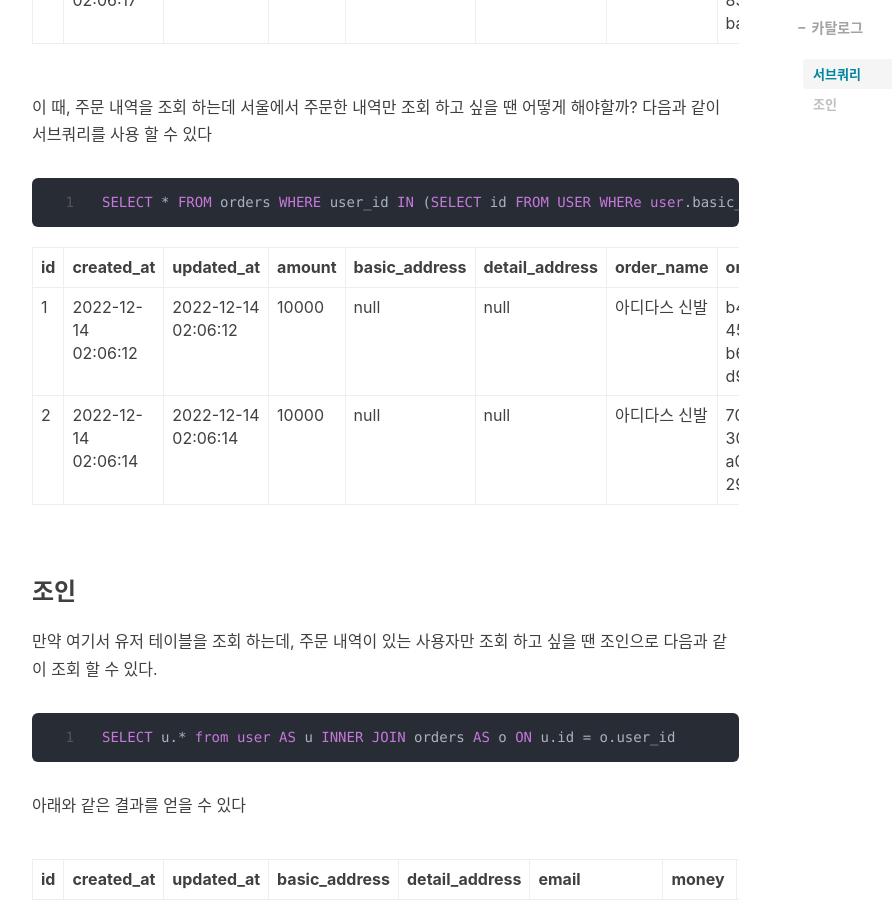
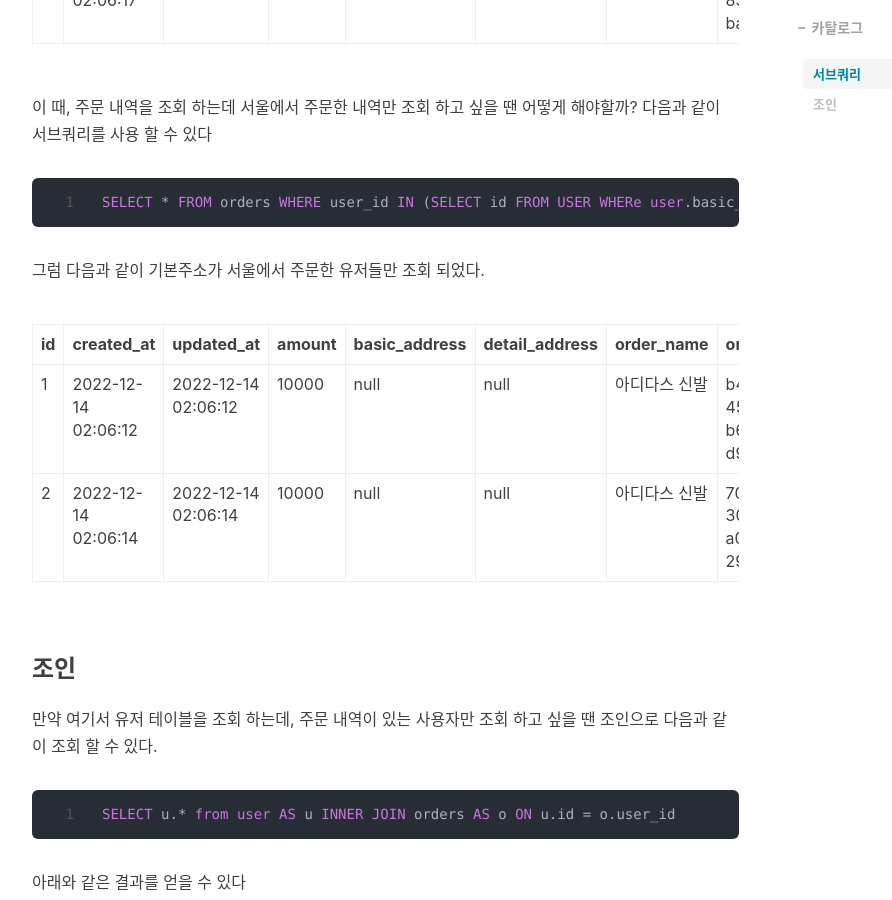
Before and after one commit to H37-J/H37-J.github.io, a Jekyll site: the page built from _posts/database/2022-07-01-subquery.markdown, in a window 1280 px wide and 900 px high, scrolled down 2909 px. Shown: the whole window, without its empty margins (233-1125 px from the left). Built offline with Jekyll 4.4.1, drawn with Linux system fonts in a browser that asks for light colours; nearby versions of some CDN libraries; comment, search, counter and statistics services are not loaded.

Commit message:
포스트 업데이트

````diff
--- a/_posts/database/2022-07-01-subquery.markdown
+++ b/_posts/database/2022-07-01-subquery.markdown
@@ -58,6 +58,8 @@ SELECT * FROM orders
 SELECT * FROM orders WHERE user_id IN (SELECT id FROM USER WHERe user.basic_address = "서울")
 ```
 
+그럼 다음과 같이 기본주소가 서울에서 주문한 유저들만 조회 되었다.
+
 | id | created\_at | updated\_at | amount | basic\_address | detail\_address | order\_name | order\_number | order\_status | product\_count | request\_message | product\_id | user\_id |
 | :--- | :--- | :--- | :--- | :--- | :--- | :--- | :--- | :--- | :--- | :--- | :--- | :--- |
 | 1 | 2022-12-14 02:06:12 | 2022-12-14 02:06:12 | 10000 | null | null | 아디다스 신발 | b441e2ec-458d-47ed-b673-d9346892875b | PAYING | 1 | null | 1 | 1 |
````
